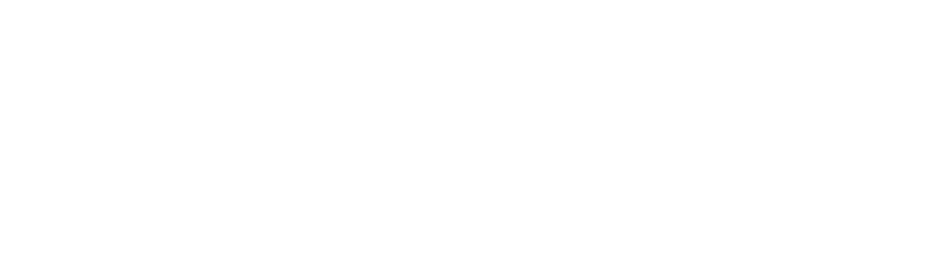
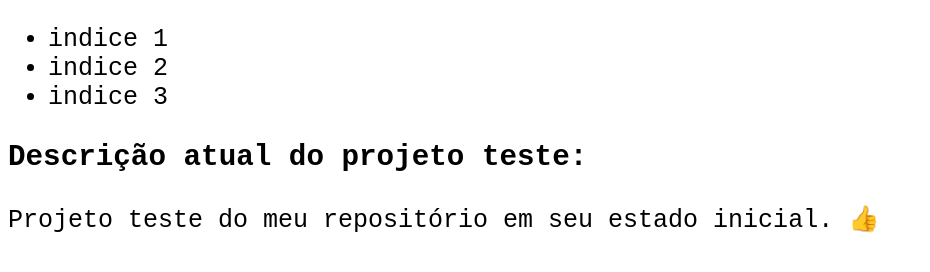
Before and after one commit to 2504Guimaraes/Teste-Pull-Request, a plain HTML site: page index.html in a window 1280 px wide. Shown: the whole page, without its empty margins (0-930 px from the left). Drawn offline with Linux system fonts and the light colour scheme.

Commit message:
definindo aparência do projeto teste

```diff
--- a/css/style.css
+++ b/css/style.css
@@ -1 +1,8 @@
 @charset "utf-8";
+
+* { box-sizing: border-box; }
+
+html, body {
+    font-family: monospace;
+    font-size: 1.25rem;
+}
--- a/index.html
+++ b/index.html
@@ -8,6 +8,19 @@
     </head>
     <body>
 
+        <header>
+            <ul>
+                <li>indice 1</li>
+                <li>indice 2</li>
+                <li>indice 3</li>
+            </ul>
+        </header>
+        <main>
+            <div>
+                <h3>Descrição atual do projeto teste:</h3>
+                <p>Projeto teste do meu repositório em seu estado inicial. 👍</p>
+            </div>
+        </main>
 
         <script src="js/main.js"></script>
     </body>
```
Also changed, not shown: 1 other file.
